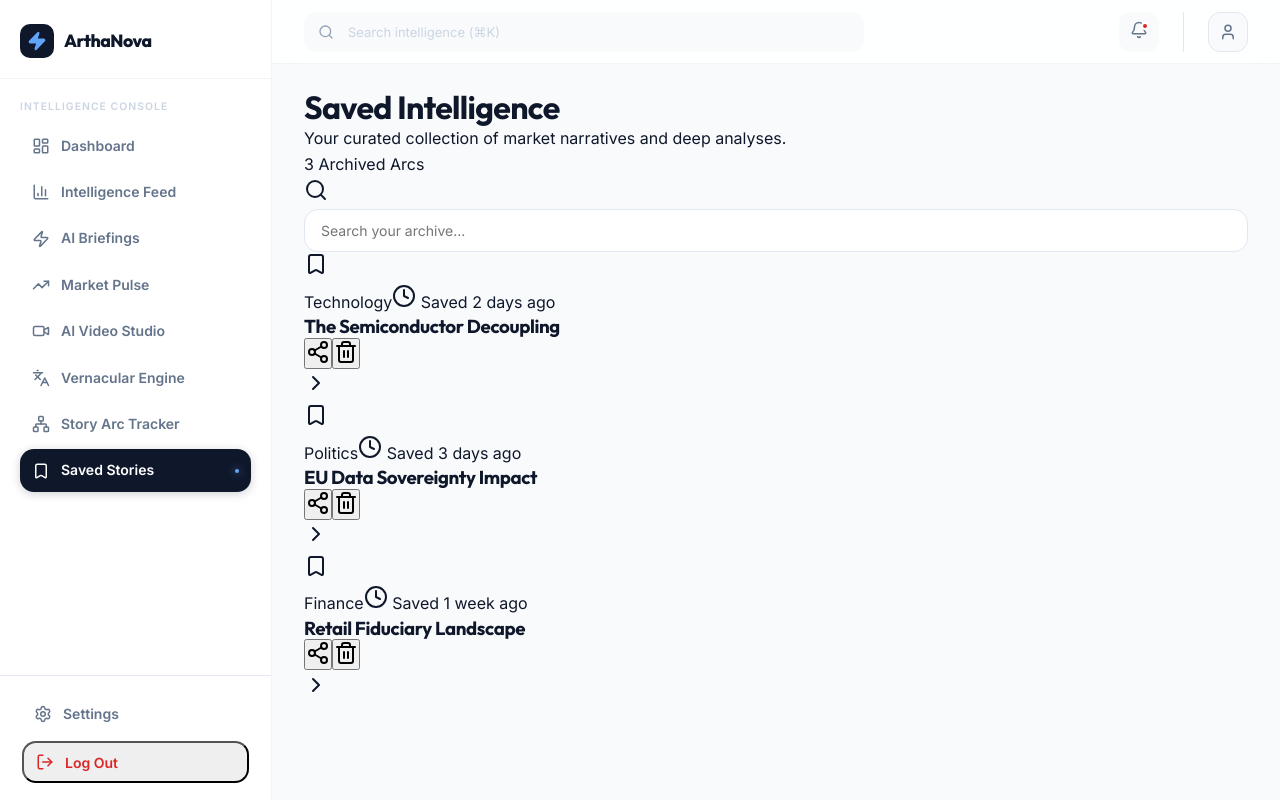
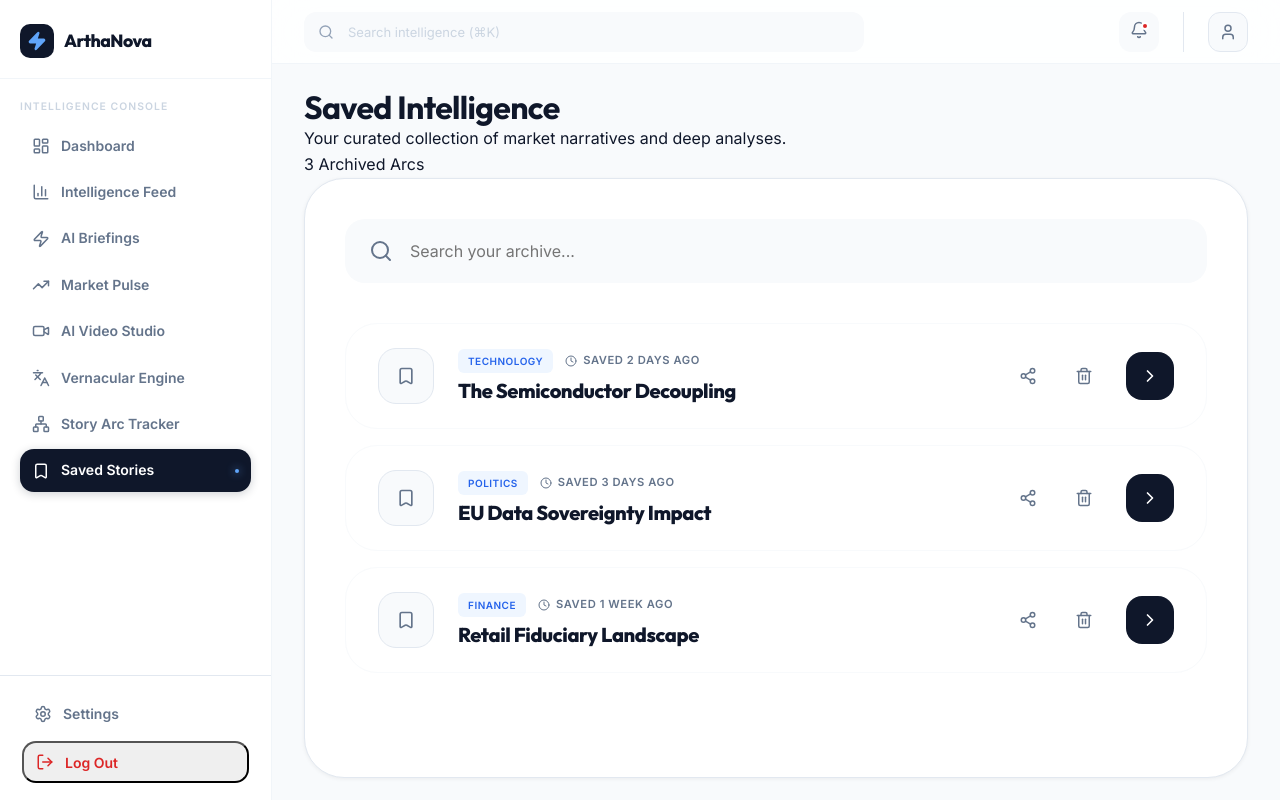
Before and after one commit to RiteshKumar2e/ArthaNova, a React app in the folder frontend/: page /saved in a window 1280 px wide. Built offline with nearby package versions, Linux system fonts and the light colour scheme; the HTML template or start-up script is replaced by a standard one.

Commit message:
feat: Add Saved Intelligence page with search, list functionality, and dedicated styling.

```diff
--- a/frontend/src/pages/News/SavedPage.jsx
+++ b/frontend/src/pages/News/SavedPage.jsx
@@ -14,68 +14,73 @@ const savedItems = [
 export default function SavedPage() {
   return (
     <DashboardLayout>
-      <div className="flex flex-col md:flex-row justify-between items-start md:items-center gap-6 mb-12">
-        <div>
-          <h1 className="text-3xl font-bold font-outfit text-slate-900 leading-tight">Saved Intelligence</h1>
-          <p className="text-slate-500 font-medium">Your curated collection of market narratives and deep analyses.</p>
+      <div className="page-header-area">
+        <div className="page-header-text">
+          <h1 className="page-title">Saved Intelligence</h1>
+          <p className="page-subtitle">Your curated collection of market narratives and deep analyses.</p>
         </div>
-        <div className="px-4 py-2 bg-blue-50 text-blue-600 rounded-full text-[10px] font-bold uppercase tracking-widest border border-blue-100">
-           {savedItems.length} Archived Arcs
+        <div className="page-header-actions">
+           <div className="status-chip status-chip--neutral">
+             {savedItems.length} Archived Arcs
+          </div>
         </div>
       </div>
 
-      <div className="bg-white rounded-[40px] border border-slate-200 p-10 shadow-sm min-h-[600px]">
-        <div className="relative mb-10">
-          <Search className="absolute left-6 top-1/2 -translate-y-1/2 w-5 h-5 text-slate-400" />
-          <Input placeholder="Search your archive..." className="pl-14 h-14 bg-slate-50 border-none shadow-inner" />
+      <div className="saved-container">
+        <div className="saved-search-wrap">
+          <Search className="saved-search-icon" />
+          <input
+            placeholder="Search your archive..."
+            className="saved-search-input"
+          />
         </div>
 
-        <div className="space-y-6">
+        <div className="saved-list">
           {savedItems.map((item, idx) => (
             <motion.div
               key={item.id}
               initial={{ opacity: 0, x: -20 }}
               animate={{ opacity: 1, x: 0 }}
               transition={{ delay: idx * 0.1 }}
-              className="group p-8 bg-white border border-slate-100 rounded-[32px] flex flex-col md:flex-row items-center justify-between gap-6 hover:border-blue-200 hover:shadow-xl hover:shadow-slate-100 transition-all cursor-pointer"
+              className="saved-item group"
             >
-              <div className="flex items-center space-x-6">
-                 <div className="w-16 h-16 bg-slate-50 rounded-[22px] flex items-center justify-center border border-slate-100 group-hover:bg-blue-50 transition-colors">
-                    <Bookmark className="w-6 h-6 text-slate-400 group-hover:text-blue-600" />
+              <div className="saved-item-left">
+                 <div className="saved-item-icon-box">
+                    <Bookmark size={20} />
                  </div>
-                 <div>
-                    <div className="flex items-center space-x-3 mb-1">
-                       <span className="text-[10px] font-bold text-blue-600 bg-blue-50 px-2 py-0.5 rounded-md uppercase tracking-widest">
+                 <div className="saved-item-content">
+                    <div className="saved-item-meta">
+                       <span className="saved-item-category">
                           {item.category}
                        </span>
-                       <span className="text-[10px] font-bold text-slate-400 uppercase tracking-widest flex items-center">
-                          <Clock className="w-3 h-3 mr-1" /> {item.date}
+                       <span className="saved-item-date">
+                          <Clock size={12} /> {item.date}
                        </span>
                     </div>
-                    <h3 className="text-xl font-bold text-slate-900 font-outfit group-hover:text-blue-600 transition-colors">
+                    <h3 className="saved-item-title">
                        {item.title}
                     </h3>
                  </div>
               </div>
 
-              <div className="flex items-center space-x-2">
-                 <button className="p-3 text-slate-400 hover:text-slate-900 transition-colors">
-                    <Share2 className="w-5 h-5" />
+              <div className="saved-item-actions">
+                 <button className="saved-btn-circle" title="Share Link">
+                    <Share2 size={18} />
                  </button>
-                 <button className="p-3 text-slate-400 hover:text-red-500 transition-colors">
-                    <Trash2 className="w-5 h-5" />
+                 <button className="saved-btn-circle saved-btn-danger" title="Remove from Archive">
+                    <Trash2 size={18} />
                  </button>
-                 <div className="ml-4 w-12 h-12 bg-slate-900 text-white rounded-2xl flex items-center justify-center group-hover:bg-blue-600 transition-all">
-                    <ChevronRight className="w-5 h-5" />
+                 <div className="saved-btn-chevron">
+                    <ChevronRight size={20} />
                  </div>
               </div>
             </motion.div>
           ))}
 
           {savedItems.length === 0 && (
-             <div className="py-20 text-center">
-                <Bookmark className="w-16 h-16 text-slate-200 mx-auto mb-6" />
-                <p className="text-slate-500 font-medium">No saved stories yet.</p>
+             <div className="saved-empty-state">
+                <Bookmark size={48} className="saved-empty-icon" />
+                <p className="saved-empty-text">No saved stories in your archive yet.</p>
              </div>
           )}
         </div>
--- a/frontend/src/styles/pages/news/news.css
+++ b/frontend/src/styles/pages/news/news.css
@@ -148,8 +148,191 @@
   color: var(--clr-accent);
 }
 
-@media (max-width: 1024px) {
-  .analysis-layout {
-    grid-template-columns: 1fr;
-  }
+/* ── Saved Intelligence Archive ──────────────────────── */
+.saved-container {
+  background: var(--clr-white);
+  border: 1px solid var(--clr-border);
+  border-radius: var(--r-2xl);
+  padding: 40px;
+  min-height: 600px;
+  box-shadow: var(--shadow-sm);
 }
+
+.saved-search-wrap {
+  position: relative;
+  margin-bottom: 40px;
+}
+
+.saved-search-icon {
+  position: absolute;
+  left: 24px;
+  top: 50%;
+  transform: translateY(-50%);
+  color: var(--clr-muted);
+  pointer-events: none;
+}
+
+.saved-search-input {
+  width: 100%;
+  height: 64px;
+  background: var(--clr-bg-soft);
+  border: 1px solid transparent;
+  border-radius: 20px;
+  padding: 0 24px 0 64px;
+  font-family: var(--font-body);
+  font-size: 1rem;
+  color: var(--clr-text);
+  transition: all 0.3s ease;
+}
+.saved-search-input:focus {
+  outline: none;
+  background: var(--clr-white);
+  border-color: var(--clr-accent);
+  box-shadow: 0 0 0 4px var(--clr-accent-lt);
+}
+
+.saved-list {
+  display: flex;
+  flex-direction: column;
+  gap: 16px;
+}
+
+.saved-item {
+  display: flex;
+  align-items: center;
+  justify-content: space-between;
+  padding: 24px 32px;
+  background: var(--clr-white);
+  border: 1px solid var(--clr-bg-soft);
+  border-radius: 32px;
+  transition: all 0.3s cubic-bezier(0.4, 0, 0.2, 1);
+  cursor: pointer;
+}
+.saved-item:hover {
+  border-color: var(--clr-accent-lt);
+  box-shadow: var(--shadow-lg);
+  transform: translateX(4px);
+}
+
+.saved-item-left {
+  display: flex;
+  align-items: center;
+  gap: 24px;
+}
+
+.saved-item-icon-box {
+  width: 56px; height: 56px;
+  background: var(--clr-bg-soft);
+  color: var(--clr-muted);
+  border-radius: 18px;
+  display: flex;
+  align-items: center;
+  justify-content: center;
+  border: 1px solid var(--clr-border);
+  transition: all 0.3s ease;
+}
+.saved-item:hover .saved-item-icon-box {
+  background: var(--clr-accent-lt);
+  color: var(--clr-accent);
+  border-color: var(--clr-accent-lt);
+}
+
+.saved-item-meta {
+  display: flex;
+  align-items: center;
+  gap: 12px;
+  margin-bottom: 6px;
+}
+.saved-item-category {
+  font-size: 0.625rem;
+  font-weight: 800;
+  text-transform: uppercase;
+  color: var(--clr-accent);
+  background: var(--clr-accent-lt);
+  padding: 4px 10px;
+  border-radius: 6px;
+  letter-spacing: 0.05em;
+}
+.saved-item-date {
+  font-size: 0.7rem;
+  font-weight: 700;
+  color: var(--clr-muted);
+  text-transform: uppercase;
+  letter-spacing: 0.05em;
+  display: flex;
+  align-items: center;
+  gap: 6px;
+}
+
+.saved-item-title {
+  font-family: var(--font-display);
+  font-size: 1.25rem;
+  font-weight: 800;
+  color: var(--clr-text);
+  transition: color 0.3s ease;
+}
+.saved-item:hover .saved-item-title {
+  color: var(--clr-accent);
+}
+
+.saved-item-actions {
+  display: flex;
+  align-items: center;
+  gap: 12px;
+}
+
+.saved-btn-circle {
+  width: 44px; height: 44px;
+  border-radius: 50%;
+  display: flex;
+  align-items: center;
+  justify-content: center;
+  background: transparent;
+  color: var(--clr-muted);
+  border: none;
+  transition: all 0.2s ease;
+  cursor: pointer;
+}
+.saved-btn-circle:hover {
+  background: var(--clr-bg-soft);
+  color: var(--clr-text);
+}
+.saved-btn-danger:hover {
+  background: #fee2e2;
+  color: var(--clr-danger);
+}
+
+.saved-btn-chevron {
+  width: 48px; height: 48px;
+  background: var(--clr-text);
+  color: #fff;
+  border-radius: 16px;
+  display: flex;
+  align-items: center;
+  justify-content: center;
+  margin-left: 8px;
+  transition: all 0.3s ease;
+}
+.saved-item:hover .saved-btn-chevron {
+  background: var(--clr-accent);
+  box-shadow: 0 8px 16px rgba(37, 99, 235, 0.3);
+}
+
+.saved-empty-state {
+  padding: 80px 0;
+  text-align: center;
+}
+.saved-empty-icon {
+  margin: 0 auto 24px;
+  color: var(--clr-border);
+}
+.saved-empty-text {
+  font-size: 1rem;
+  color: var(--clr-muted);
+  font-weight: 500;
+}
+
+@media (max-width: 900px) {
+  .saved-item { flex-direction: column; align-items: flex-start; gap: 24px; }
+  .saved-item-actions { width: 100%; justify-content: space-between; padding-top: 16px; border-top: 1px solid var(--clr-bg-soft); }
+}
```
